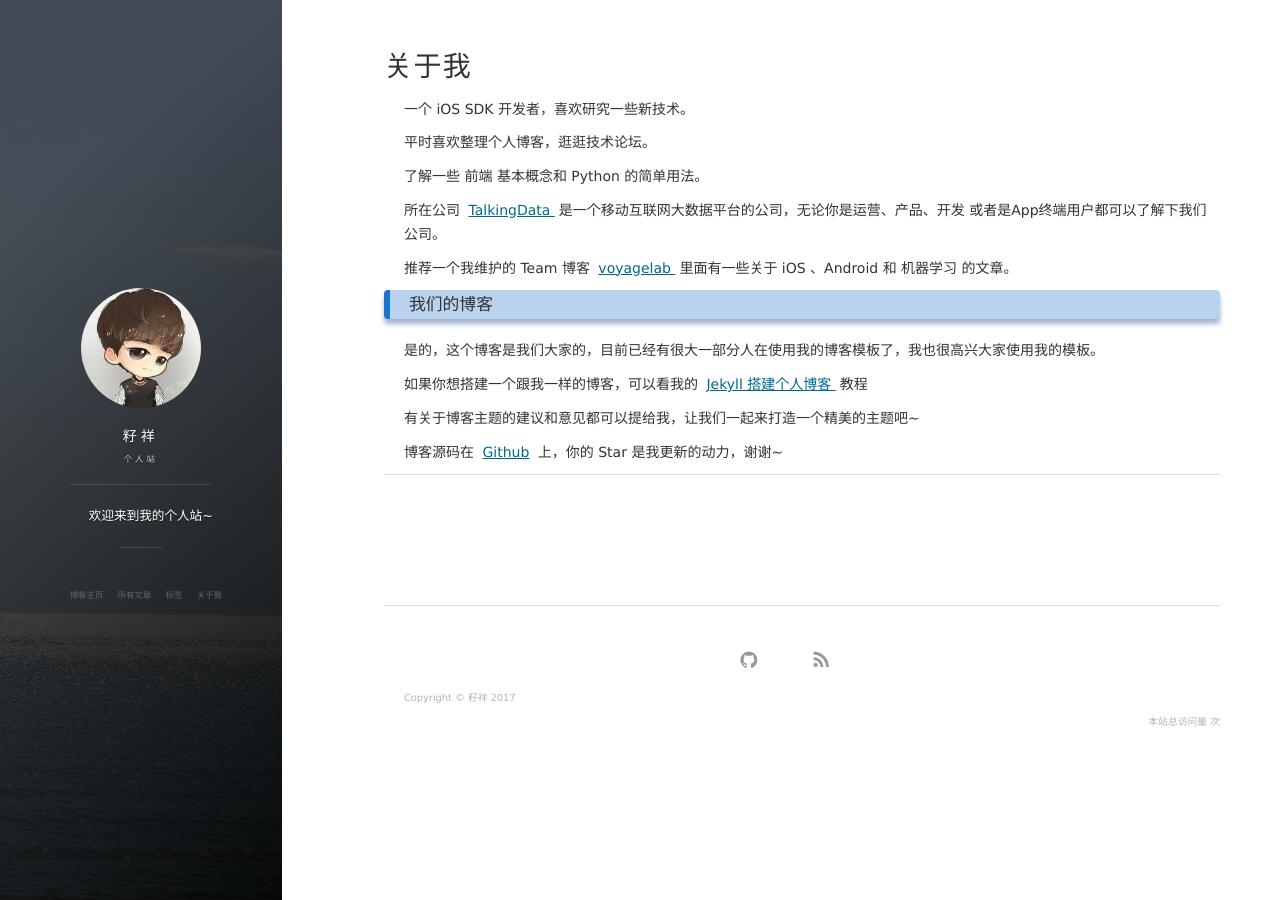
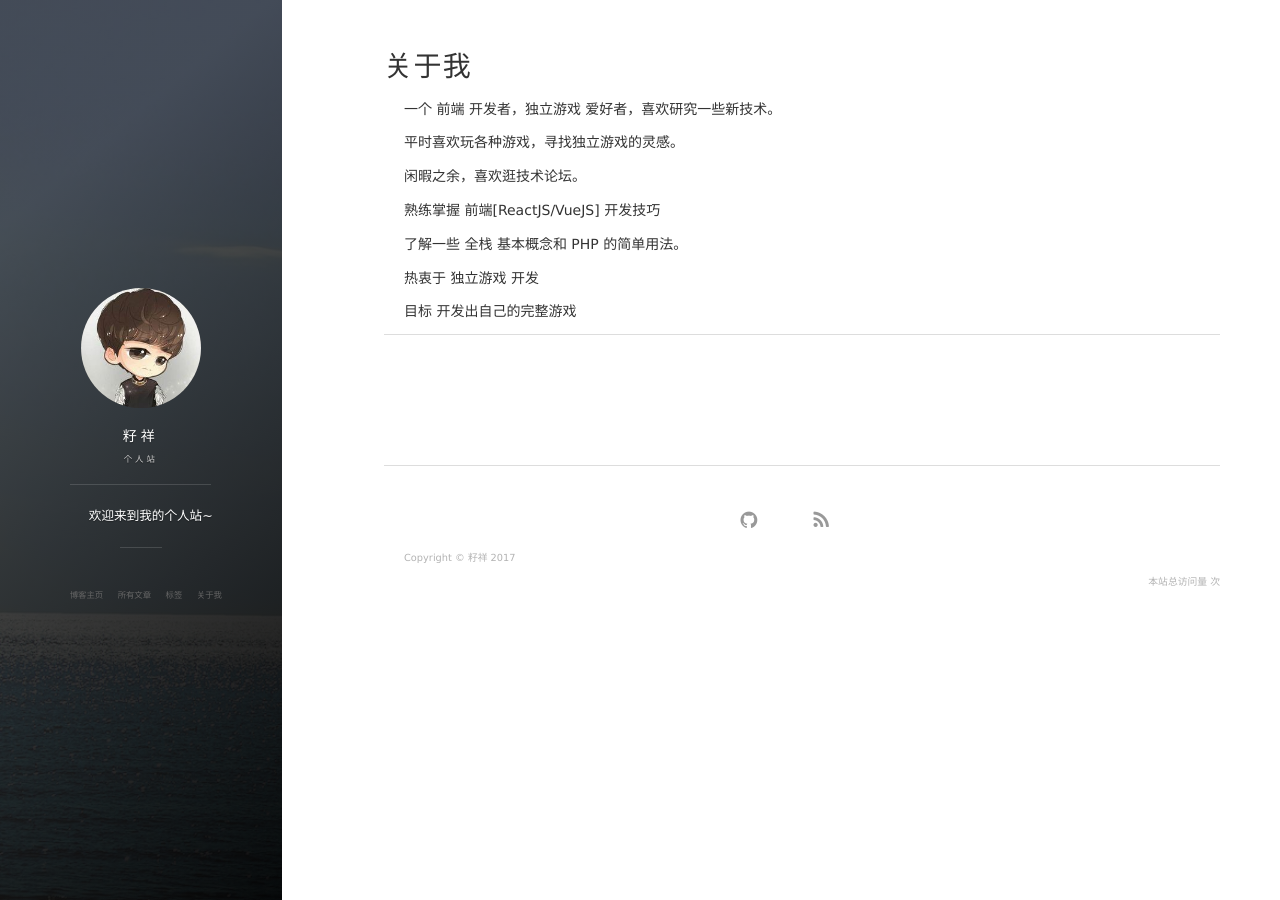
Before and after one commit to hzx930415/hzx930415.github.io, a Jekyll site: the page built from about.md, in a window 1280 px wide. Built offline with Jekyll 4.4.1, drawn with Linux system fonts in a browser that asks for light colours; nearby versions of some CDN libraries; comment, search, counter and statistics services are not loaded.

Commit message:
修改了 关于我 的页面

```diff
--- a/_config.yml
+++ b/_config.yml
@@ -5,7 +5,7 @@ description: 欢迎来到我的个人站~
 # 头像里面的标题
 avatarTitle: 籽祥
 # 头像里面的描述
-avatarDesc: 前端 ／ 独立游戏
+avatarDesc: 前端 / 独立游戏
 url: "https://www.hanzixiang.com"
 
 # Comment
--- a/about.md
+++ b/about.md
@@ -3,43 +3,18 @@ layout: page
 title: 关于我
 ---
 
-一个 iOS SDK 开发者，喜欢研究一些新技术。
+一个 前端 开发者，独立游戏 爱好者，喜欢研究一些新技术。
 <p>
-平时喜欢整理个人博客，逛逛技术论坛。
+平时喜欢玩各种游戏，寻找独立游戏的灵感。
 <p>
-了解一些 前端 基本概念和 Python 的简单用法。
-
+闲暇之余，喜欢逛技术论坛。
 <p>
-
-所在公司
-<a target="_blank" href="https://www.talkingdata.com/"> TalkingData </a>
-是一个移动互联网大数据平台的公司，无论你是运营、产品、开发 或者是App终端用户都可以了解下我们公司。
+熟练掌握 前端[ReactJS/VueJS] 开发技巧
 <p>
-
-推荐一个我维护的 Team 博客
-<a target="_blank" href="http://talkingdata.me/"> voyagelab </a>
-里面有一些关于 iOS 、Android 和 机器学习 的文章。
-
+了解一些 全栈 基本概念和 PHP 的简单用法。
 <p>
-
-<h3> 我们的博客 </h3>
-
+热衷于 独立游戏 开发
 <p>
-
-是的，这个博客是我们大家的，目前已经有很大一部分人在使用我的博客模板了，我也很高兴大家使用我的模板。
-
-<p>
-
-如果你想搭建一个跟我一样的博客，可以看我的
-<a href="/2016/10/jekyll_tutorials1/"> Jekyll 搭建个人博客 </a>
-教程
-
-<p>
-
-有关于博客主题的建议和意见都可以提给我，让我们一起来打造一个精美的主题吧~
-
-<p>
-
-博客源码在 <a target="_blank" href='https://github.com/leopardpan/leopardpan.github.io/'>Github</a> 上，你的 Star 是我更新的动力，谢谢~
+目标 开发出自己的完整游戏
 
 {% include comments.html %}
```
